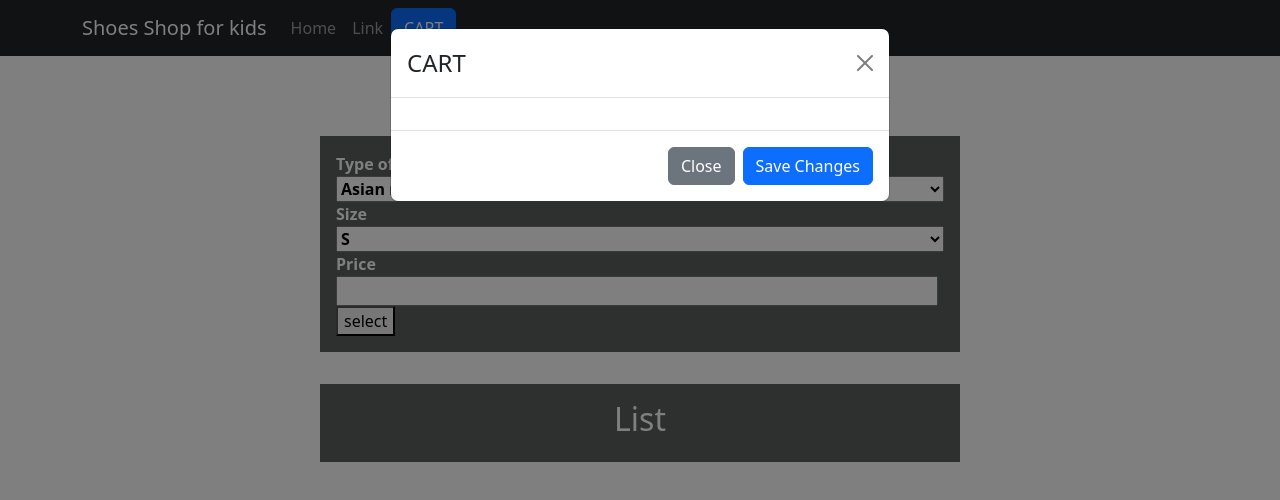
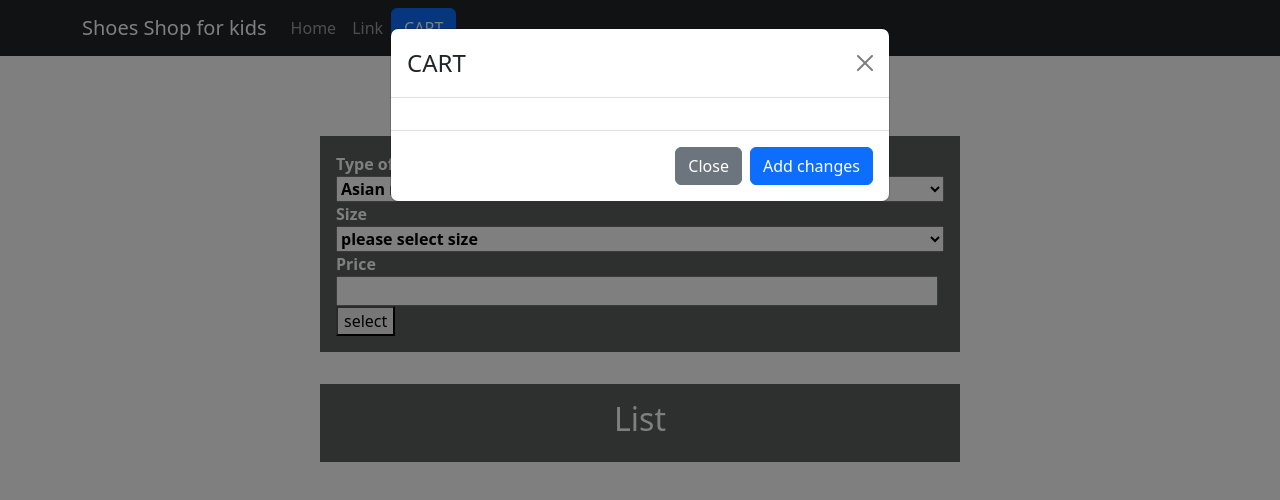
Before and after one commit to jyotisujeeth/shopping-App-, a React (Create React App) app: page / in a window 1280 px wide. Both pictures are taken after a click on the button "CART". Shown: the top 500 px of the page. Built offline with nearby package versions, Linux system fonts and the light colour scheme.

Commit message:
most of the work done

```diff
--- a/src/Components/Cart/Cart.js
+++ b/src/Components/Cart/Cart.js
@@ -27,7 +27,7 @@ const Cart = (props) => {
               Close
             </Button>
             <Button variant="primary" onClick={handleClose}>
-              Save Changes
+             Add changes
             </Button>
           </Modal.Footer>
         </Modal>
--- a/src/Components/Form/Form.js
+++ b/src/Components/Form/Form.js
@@ -34,6 +34,7 @@ const Form = () => {
 
       <label placeholder="please select size">Size</label>
       <select ref={desRef}>
+        <option>please select size</option>
         <option>S</option>
         <option>M</option>
         <option>L</option>
```
